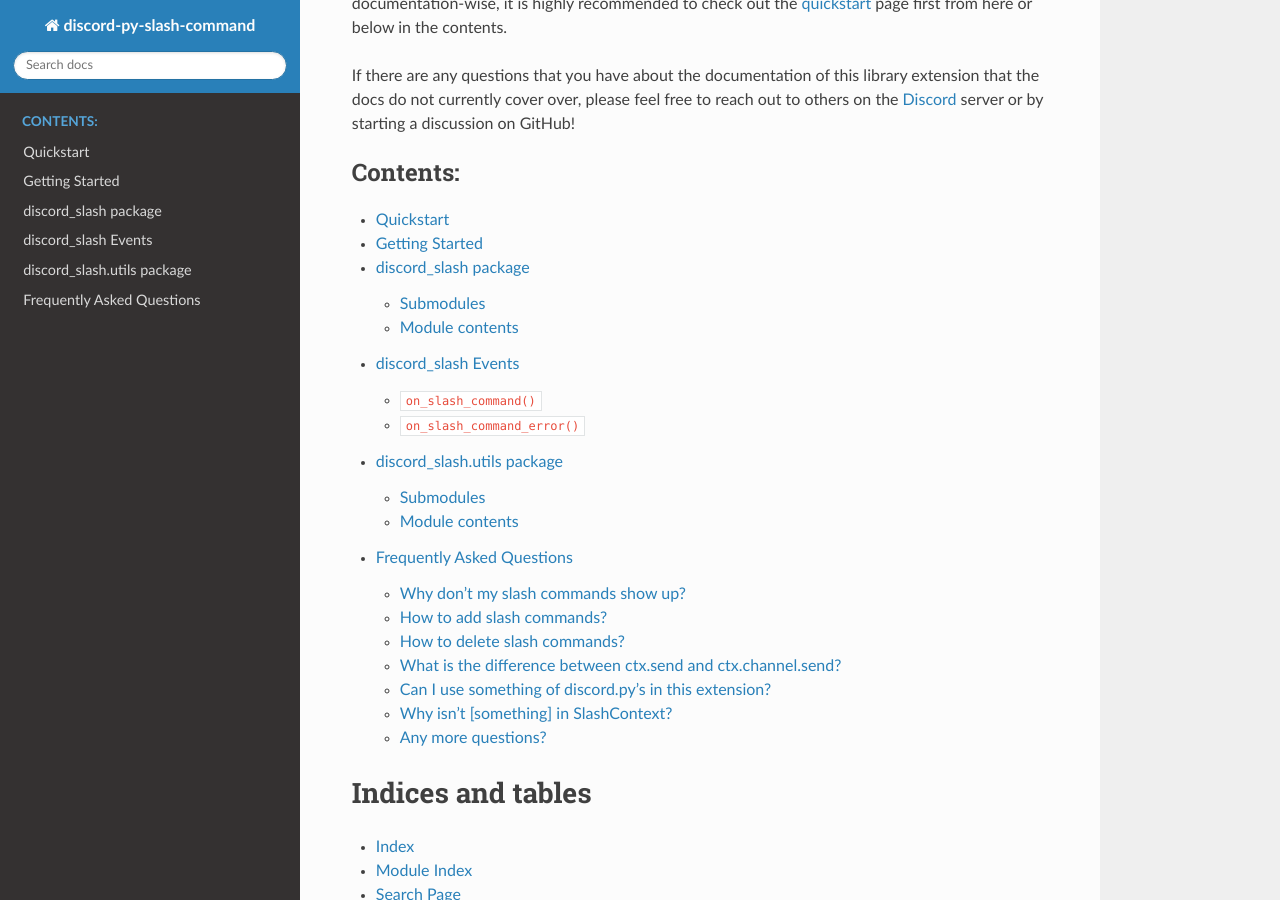
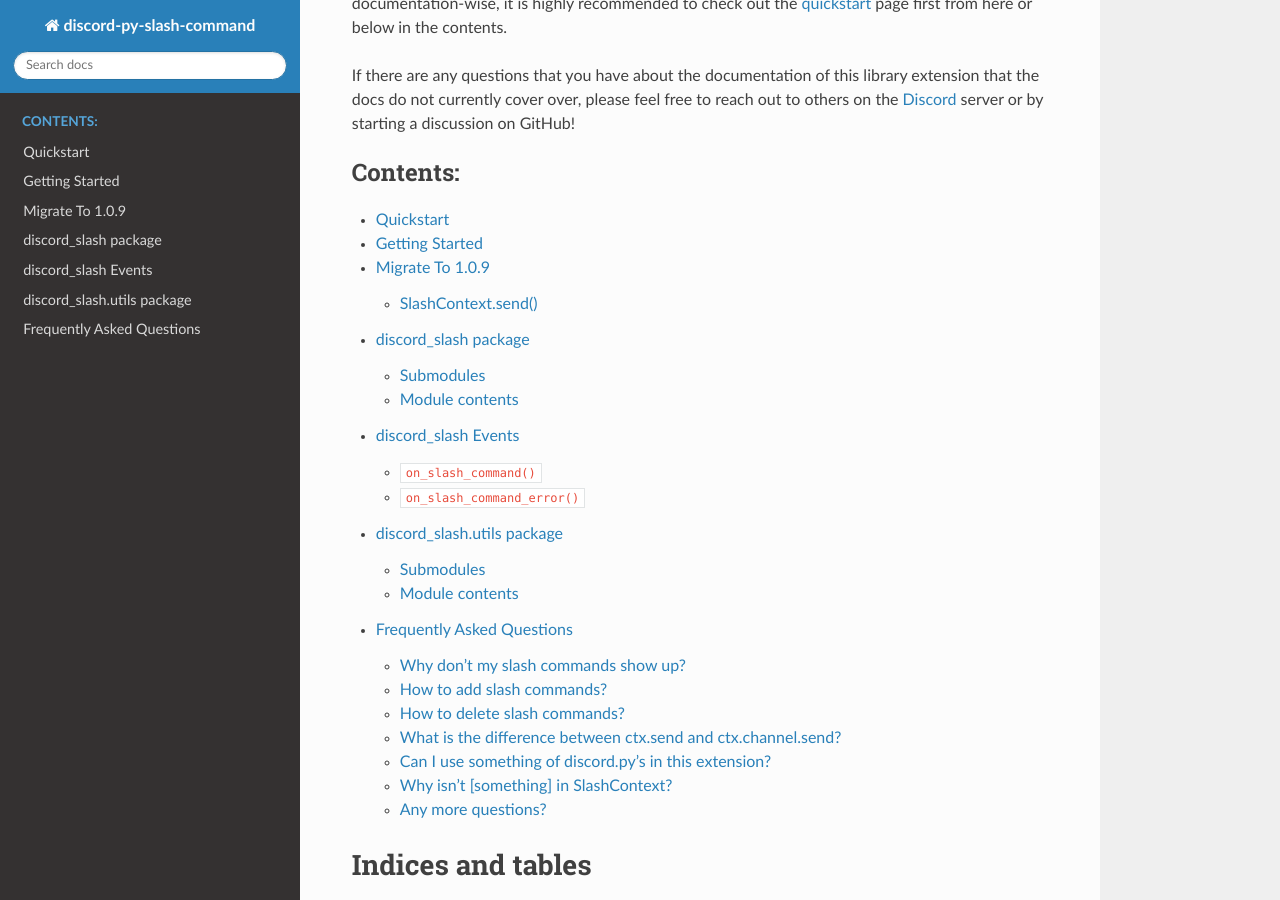
Before and after one commit to interactions-py/interactions.py, a Sphinx documentation site: the page built from docs/index.rst, in a window 1280 px wide and 900 px high, scrolled down 301 px. Built offline with Sphinx 7.4.7 and the Read the Docs theme 2.0.0, drawn with Linux system fonts in a browser that asks for light colours; some of the changed lines change nothing that is shown.

Commit message:
Added migirate docs

```diff
--- a/docs/index.rst
+++ b/docs/index.rst
@@ -27,6 +27,7 @@
 
    quickstart.rst
    gettingstarted.rst
+   migrate_to_109.rst
    discord_slash.rst
    events.rst
    discord_slash.utils.rst
--- /dev/null
+++ b/docs/migrate_to_109.rst
@@ -0,0 +1,27 @@
+Migrate To 1.0.9
+================
+
+1.0.9 Update includes many feature add/rewrite for easier and better usage.
+However, due to that, it includes many critical breaking changes.
+
+This page will show how to deal with those changes.
+
+SlashContext.send()
+********************
+
+Before:
+
+.. code-block:: python
+
+    await ctx.send(4, content="Hello, World! This is initial message.")
+    await ctx.delete()
+    await ctx.send(content="This is followup message.")
+
+After:
+
+.. code-block:: python
+
+    await ctx.respond(eat=False)
+    msg = await ctx.send("Hello, World! This is initial message.")
+    await msg.delete()
+    await ctx.send("This is followup message.")
```
